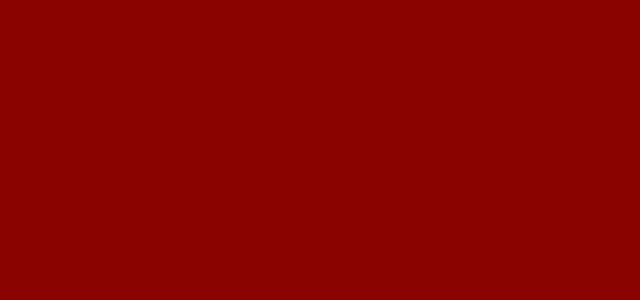
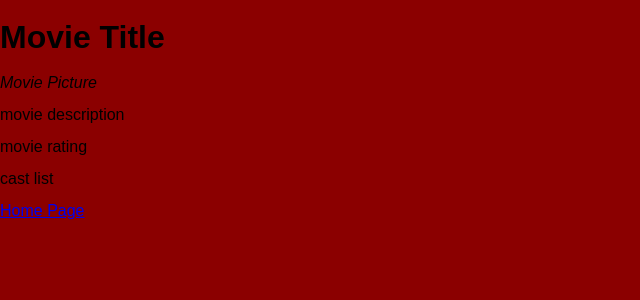
Before and after one commit to Dantezinfern0/movie-page, a React (Create React App) app: page /Movie/1 in a window 1280 px wide. Shown: the top 300 px of the page, without its empty margins (0-640 px from the left). Built offline with nearby package versions, Linux system fonts and the light colour scheme; no server answers.

Commit message:
used params to make individual page for each movie

```diff
--- a/src/App.js
+++ b/src/App.js
@@ -2,6 +2,7 @@ import React, { Component } from 'react'
 import Homepage from './pages/Homepage'
 import Cast from './pages/Cast'
 // import Axios from 'axios'
+import MoviePage from './pages/MoviePage.js'
 import { BrowserRouter as Router, Route, Switch } from 'react-router-dom'
 
 class App extends Component {
@@ -11,6 +12,7 @@ class App extends Component {
         <Router>
           <Switch>
             <Route path="/" exact component={Homepage} />
+            <Route path="/Movie/:id" exact component={MoviePage} />
             <Route path="/cast" exact component={Cast} />
           </Switch>
         </Router>
--- a/src/pages/Homepage.js
+++ b/src/pages/Homepage.js
@@ -6,7 +6,6 @@ import IndividualMovies from './IndividualMovies.jsx'
 const apiKey = 'afc7a0ada171a2a77126fd0d421b758c'
 const apiUrl = 'https://api.themoviedb.org/3/movie/now_playing?api_key='
 const apiUrlEnd = '&language=en-US&page=1'
-
 
 class Homepage extends Component {
   state = {
--- a/src/pages/IndividualMovies.jsx
+++ b/src/pages/IndividualMovies.jsx
@@ -1,5 +1,6 @@
 import React, { Component } from 'react'
 // imagePreUrl includes the hard coded size of w500
+import { Link } from 'react-router-dom'
 const imagePreUrl = 'https://image.tmdb.org/t/p/'
 const imageSize = ['w92', 'w154', 'w185', 'w342', 'w500', 'w780', 'original']
 
@@ -20,6 +21,9 @@ class IndividualMovies extends Component {
         <h5 className="right-justify">
           Released: {this.props.moOb.release_date}
         </h5>
+        <h6>
+          <Link to={`/Movie/${this.props.moOb.id}`}>Movie Page</Link>
+        </h6>
       </div>
     )
   }
--- /dev/null
+++ b/src/pages/MoviePage.js
@@ -0,0 +1,34 @@
+import React, { Component } from 'react'
+import { Link } from 'react-router-dom'
+import Axios from 'axios'
+import HomeButton from '../components/HomeButton.js'
+
+const startUrl = 'https://api.themoviedb.org/3/movie/'
+const midUrl = '/credits?api_key='
+const apiKey = 'afc7a0ada171a2a77126fd0d421b758c'
+
+class MoviePage extends Component {
+  componentDidMount() {
+    const movieId = this.props.match.params.id
+    Axios.get(`${startUrl}${movieId}${midUrl}${apiKey}`).then(resp => {
+      console.log({ resp })
+      this.setState({
+        movie: resp.data
+      })
+    })
+  }
+  render() {
+    return (
+      <div>
+        <h1>Movie Title</h1>
+        <i>Movie Picture</i>
+        <p>movie description</p>
+        <p>movie rating</p>
+        <p>cast list</p>
+        <HomeButton />
+      </div>
+    )
+  }
+}
+
+export default MoviePage
```
